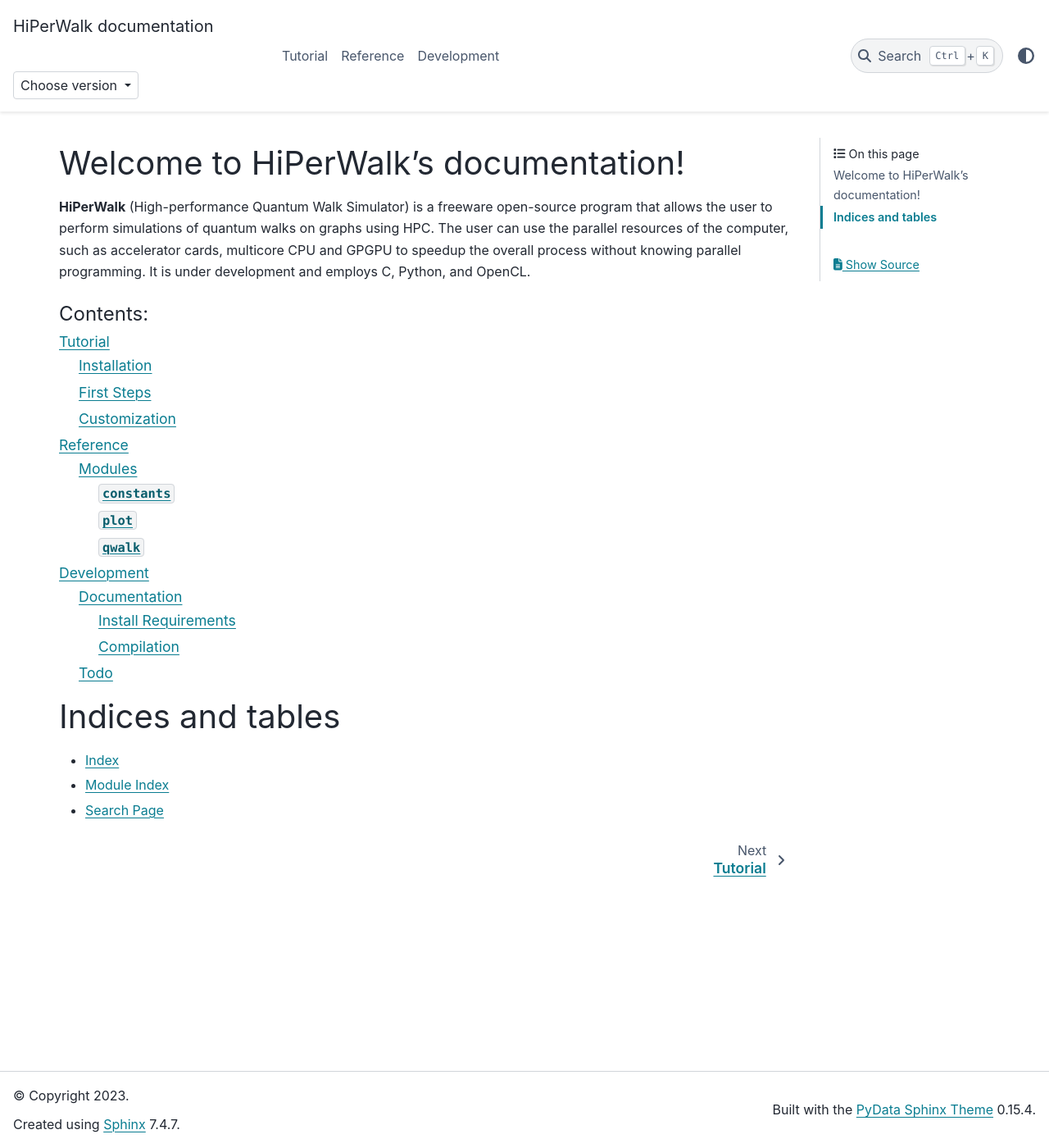
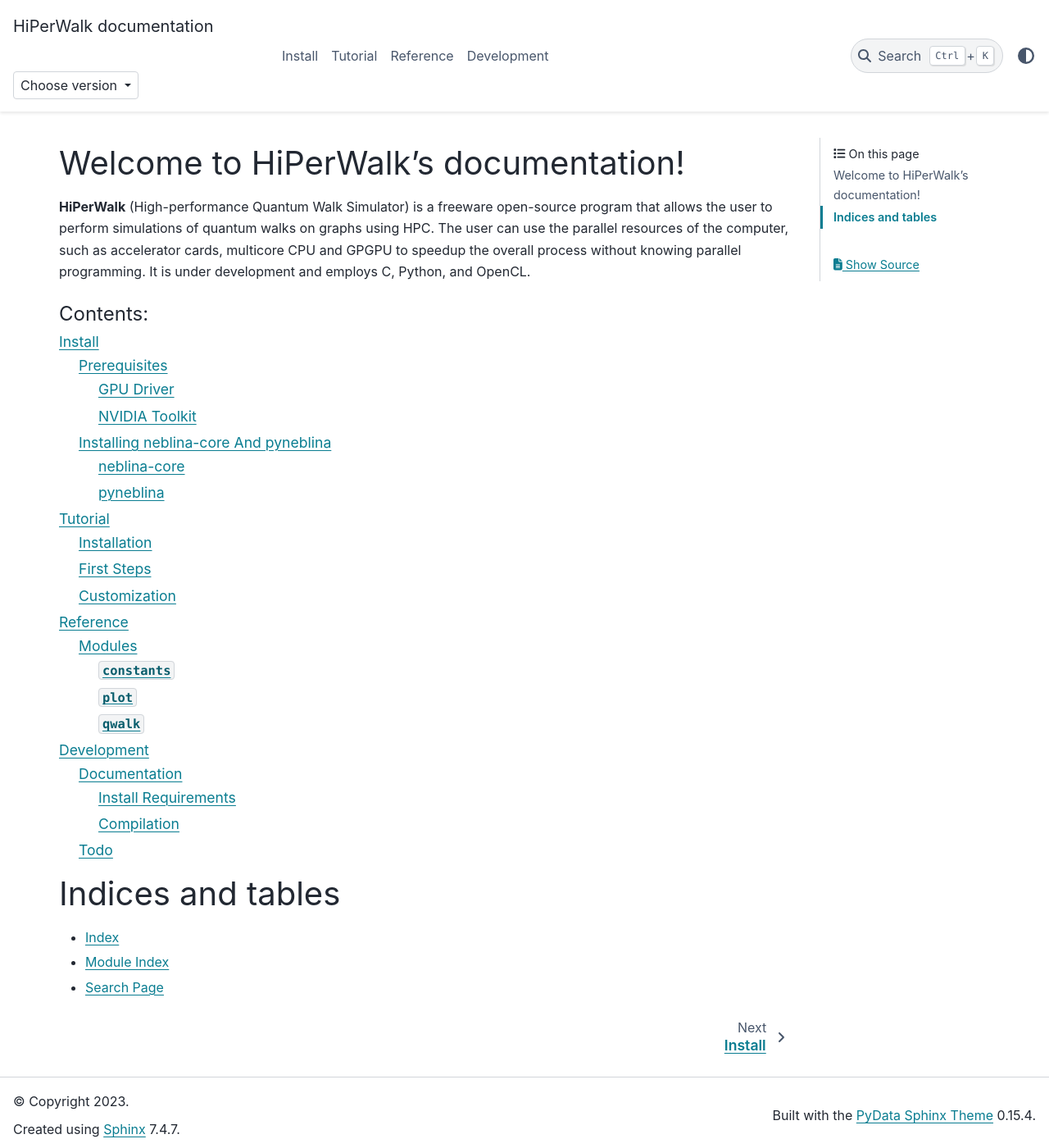
Before and after one commit to hiperwalk/hiperwalk, a Sphinx documentation site: the page built from docs/index.rst, in a window 1280 px wide and 1400 px high. Shown: the whole window at 82% size. Built offline with Sphinx 7.4.7 and the PyData theme 0.15.4, drawn with Linux system fonts in a browser that asks for light colours; comment, search, counter and statistics services are not loaded; some of the changed lines change nothing that is shown.

Commit message:
Create Install guide in docs

```diff
--- a/docs/index.rst
+++ b/docs/index.rst
@@ -17,6 +17,7 @@
    :maxdepth: 3
    :caption: Contents:
 
+   install/index
    tutorial/index
    reference/index
    development/index
--- /dev/null
+++ b/docs/install/index.rst
@@ -0,0 +1,201 @@
+=======
+Install
+=======
+
+HiperWalk is built on top of multiple Python libraries.
+By just installing the Python libraries,
+HiperWalk does not make use of High-Performance Computing (HPC).
+For supporting HPC,
+HiperWalk uses
+`neblina-core <https://github.com/paulomotta/neblina-core>`_,
+and `pyneblina <https://github.com/paulomotta/pyneblina>`_.
+Although a computer with a **GPU compatible with CUDA** is necessary.
+
+In this page we describe the process of installing HiperWalk in a
+freshly installed Ubuntu 20.04 operating system.
+We will describe the process of identifying the GPU, and
+installing the GPU drivers, neblina-core, pyneblina, and
+the necessary Python libraries.
+
+.. warning::
+
+   Other distributions than Ubuntu 20.04 are currently not supported.
+
+   Support for Ubuntu 22.04 is under development.
+   Contributions are welcomed.
+
+
+Prerequisites
+=============
+
+Beforehand, it is recommended to update and upgrade the Ubuntu packages.
+Execute
+
+.. code-block:: shell
+
+   sudo apt update
+   sudo apt upgrade
+
+
+Then,
+execute the following commands to install the prerequisites.
+
+.. code-block:: shell
+
+   sudo apt install git
+   sudo apt install g++
+   sudo apt install cmake
+   sudo apt install libgtest-dev
+   sudo apt install python3-distutils
+   sudo apt install python3-pip
+
+
+The newly installed programs are needed for the following purposes.
+
+* git: download neblina-core, pyneblina, hiperwalk;
+* g++: compiling neblina-core;
+* cmake: compiling neblina-core;
+* libgtest-dev: test if neblina-core installation is correct;
+* python3-distutils: install pyneblina;
+* python3-pip: install Python libraries.
+
+It is **recommend** but not necessary to install FFmpeg.
+It is used for generating animations.
+
+.. code-block:: shell
+
+   sudo apt install ffmpeg
+
+GPU Driver
+----------
+
+You may follow this
+`tutorial for installing NVIDIA drivers <https://www.linuxcapable.com/install-nvidia-drivers-on-ubuntu-linux/>`_
+Here we list the core steps.
+
+First we have to identify the GPU by running.
+
+.. code-block:: shell
+
+   lspci | grep -e VGA
+
+We can then check if the outputted
+`GPU is CUDA compatible <https://developer.nvidia.com/cuda-gpus>`_.
+If that's the case, execute
+
+.. code-block:: shell
+
+   ubuntu-drivers devices
+
+This is going to list the available drivers for your GPU.
+We recommend to install the driver tagged with ``recommended`` at the end.
+The driver name's has format ``nvidia-driver-XXX`` where ``XXX`` is some number.
+For the remaining installation, substitute ``XXX`` accordingly when necessary.
+For installing the GPU driver, execute
+
+.. code-block:: shell
+
+   sudo apt install nvidia-driver-XXX
+
+Finally, **reboot you computer**.
+After reboot,
+if the installation was successful,
+running the command
+
+.. code-block::
+
+   nvidia-smi
+
+should print GPU Information,
+e.g. name, driver version, CUDA version, etc.
+Alternatively,
+you can verify whether the **NVIDIA Settings** application is available by
+pressing the ``Super`` keyboard key and typing ``nvidia settings``.
+
+NVIDIA Toolkit
+--------------
+
+After installing the GPU drivers correctly,
+it is necessary to install the NVIDIA Toolkit.
+So the neblina-core can use CUDA.
+Execute
+
+.. code-block:: shell
+
+   sudo apt install nvidia-cuda-toolkit
+
+To check if the NVIDIA Toolkit was installed correctly,
+check if the ``nvcc`` compiler was installed.
+This can be done simply by running the command
+
+.. code-block:: shell
+
+   nvcc --version
+
+
+Installing neblina-core And pyneblina
+=====================================
+
+We compile the information in
+`Paulo Motta's blog <https://paulomotta.pro.br/wp/2021/05/01/pyneblina-and-neblina-core/>`_,
+`neblina-core github <https://github.com/paulomotta/neblina-core>`_,
+and `pyneblina github <https://github.com/paulomotta/pyneblina>`_.
+
+It is **strongly recommended** that neblina-core and pyneblina
+are installed (i.e. cloned) in the same directory.
+In this guide we will install both projects into the home directory.
+In Linux, the tilde (``~``) is an alias for the home directory.
+
+neblina-core
+------------
+
+First, clone the repository in the home directory.
+
+.. code-block:: shell
+
+   cd ~
+   git clone https://github.com/paulomotta/neblina-core.git
+
+Then,
+enter the neblina-core directory to compile and install the code.
+
+.. code-block:: shell
+
+   cd neblina-core
+   cmake .
+   make
+   sudo make install
+   sudo ldconfig
+
+The ``ldconfig`` commands creates a link for the newly installed neblina-core.
+Making it available to be used by the pyneblina.
+
+To check if neblina-core was installed successfully,
+execute the ``vector_test`` and ``matrix_test`` tests.
+
+.. code-block:: shell
+
+   ./vector_test
+   ./matrix_test
+
+pyneblina
+---------
+
+Before installing pyneblina,
+make sure that neblina-core was installed successfully.
+Then, **reboot** your computer
+to make sure the ``ldconfig`` command takes effect.
+
+For installing pyneblina, first clone the repository into
+**the same directory neblina-core was cloned**.
+In this guide, neblina-core was cloned into the home directory.
+Thus,
+
+.. code-block:: shell
+
+   cd ~
+   git clone https://github.com/paulomotta/pyneblina.git
+
+.. todo::
+
+   continue
```
